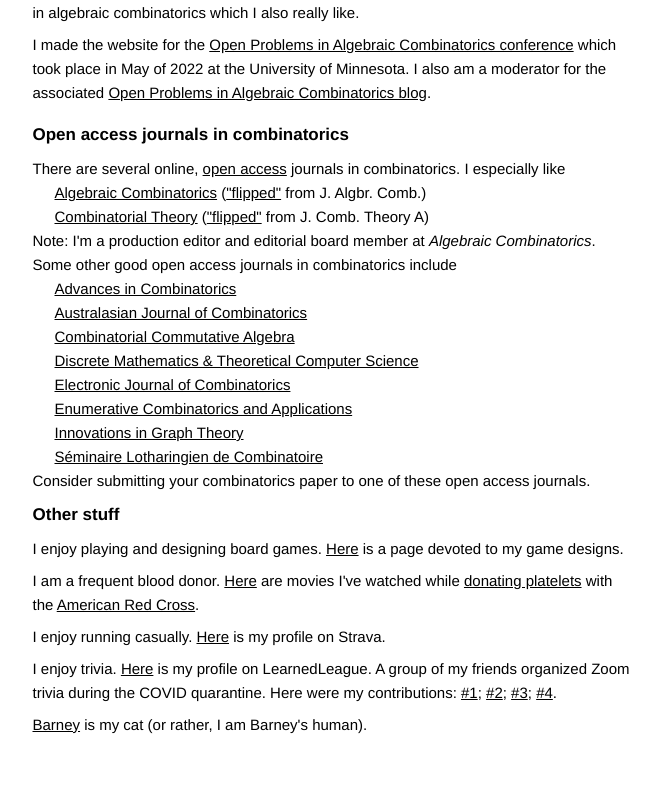
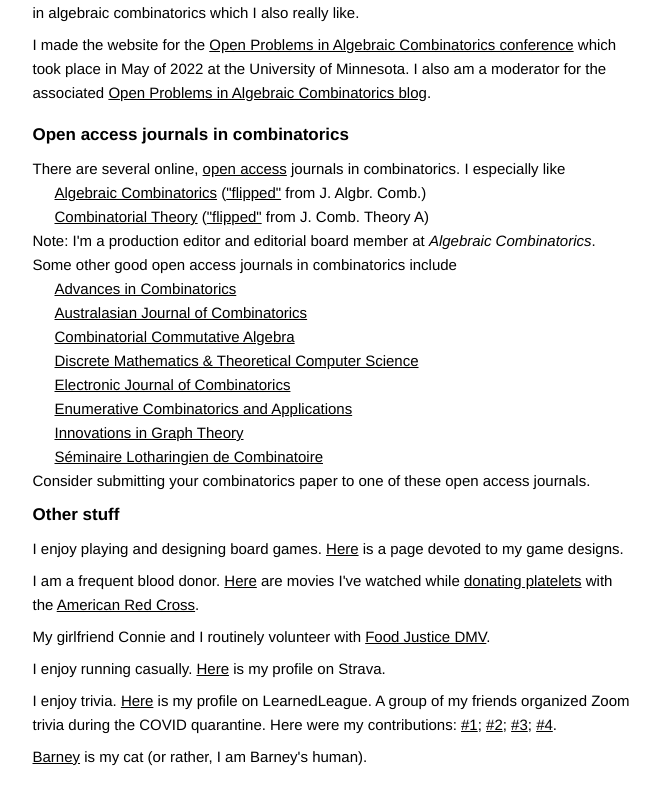
Before and after one commit to samuelfhopkins/samuelfhopkins.github.io, a plain HTML site: page misc.html in a window 1280 px wide. Shown: the part 483-1280 px from the top of the page, without its empty margins (340-1000 px from the left). Before the commit the page ends 1248 px from the top, so only its background shows below. Drawn offline with Linux system fonts and the light colour scheme.

Commit message:
Add files via upload

```diff
--- a/misc.html
+++ b/misc.html
@@ -50,6 +50,7 @@
 			<h2>Other stuff</h2>
 			<p>I enjoy playing and designing board games. <a href="games.html">Here</a> is a page devoted to my game designs.</p>
 			<p>I am a frequent blood donor. <a href="https://letterboxd.com/samuelfhopkins/list/blood-donation-movies/">Here</a> are movies I've watched while <a href="https://en.wikipedia.org/wiki/Plateletpheresis">donating platelets</a> with the <a href="https://www.redcross.org/">American Red Cross</a>.</p>
+			<p>My girlfriend Connie and I routinely volunteer with <a href="https://www.foodjusticedmv.org/">Food Justice DMV</a>.</p>
 			<p>I enjoy running casually. <a href="https://www.strava.com/athletes/114624715">Here</a> is my profile on Strava.</p>
 			<p>I enjoy trivia. <a href="https://www.learnedleague.com/profiles.php?106292">Here</a> is my profile on LearnedLeague. A group of my friends organized Zoom trivia during the COVID quarantine. Here were my contributions: <a href="https://docs.google.com/presentation/d/1_NZfAtiYGC9FFmqqr0Vcrytsbsn6buyPGqu4VA9PyEg/edit?usp=drive_link">#1</a>; <a href="https://docs.google.com/presentation/d/1mCE8rCwJBgFHheU4t23VKmuzY_BFQTr_z6vxrdkP06w/edit?usp=drive_link">#2</a>; <a href="https://docs.google.com/presentation/d/18V-M4MuO73fsn4GxXAKIFEFhKYWEoshabF5BsPl_IQA/edit?usp=drive_link">#3</a>; <a href="https://docs.google.com/presentation/d/10877Fg4U3dNXr_sqYf_Ge7Bs0wskgYg9l_eqeQNNzlg/edit?usp=drive_link">#4</a>.</p>
 			<p><a href="misc/barney.gif">Barney</a> is my cat (or rather, I am Barney's human).</p>
```
